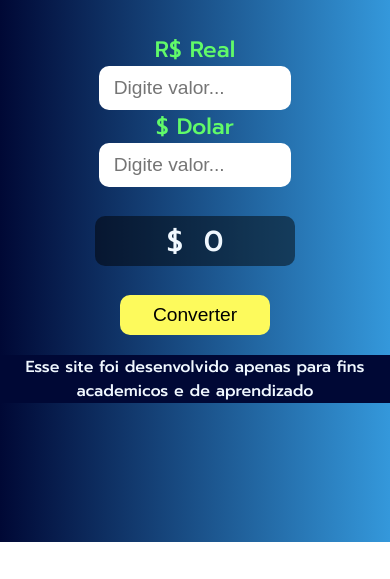
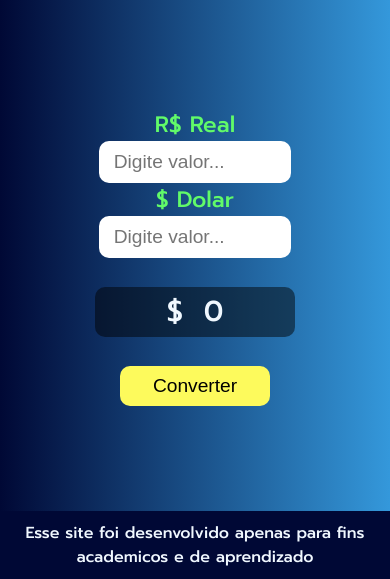
Before and after one commit to flaviobaptista/Converter-moedas, a plain HTML site: page index.html in a window 390 px wide. Shown: the part 302-881 px from the top of the page. Before the commit the page ends 844 px from the top, so only its background shows below. Drawn offline with Linux system fonts and the light colour scheme.

Commit message:
Update
layout

```diff
--- a/style.css
+++ b/style.css
@@ -26,7 +26,7 @@ header img {
 }
 
 header .txt h1 {
-    font-size: 4vw;
+    font-size: 3vw;
     color: rgb(255, 245, 111);
     text-transform: uppercase;
 }
@@ -59,7 +59,7 @@ section {
 
 section input{
     width: 250px;
-    height: 5vh;
+    height: 40px;
     font-size: 1.2rem;
     border-radius: 10px;
     border: none;
@@ -86,6 +86,7 @@ section button{
     border: none;
     background-color: rgb(253, 250, 92);
     cursor: pointer;
+    margin-bottom: 30px;
 }
 
 button:hover{
@@ -94,11 +95,11 @@ button:hover{
 
 
 footer{
-    margin-top: 20px;
     background-color: #000835;
     color: aliceblue;
     text-align: center;
     font-size: 1.3rem;
+    padding: 10px;
 }
 
 @media(max-width:950px) {
@@ -123,6 +124,9 @@ footer{
         font-size: 4vw;
     }
 
+    section{
+        height: 478px;
+    }
 
     section input{
         width: 45vw;
@@ -132,6 +136,7 @@ footer{
 
     footer {
         font-size: 1rem;
+        padding: 10px;
     }
 
     .inp {
```
